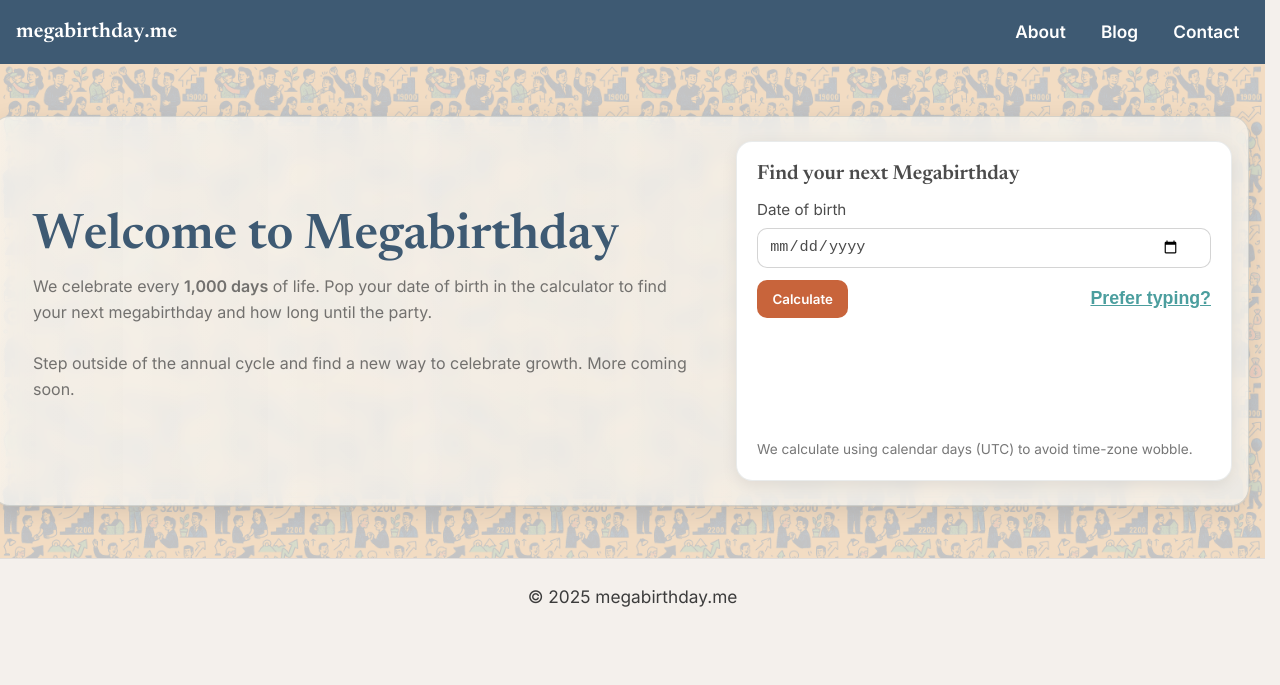
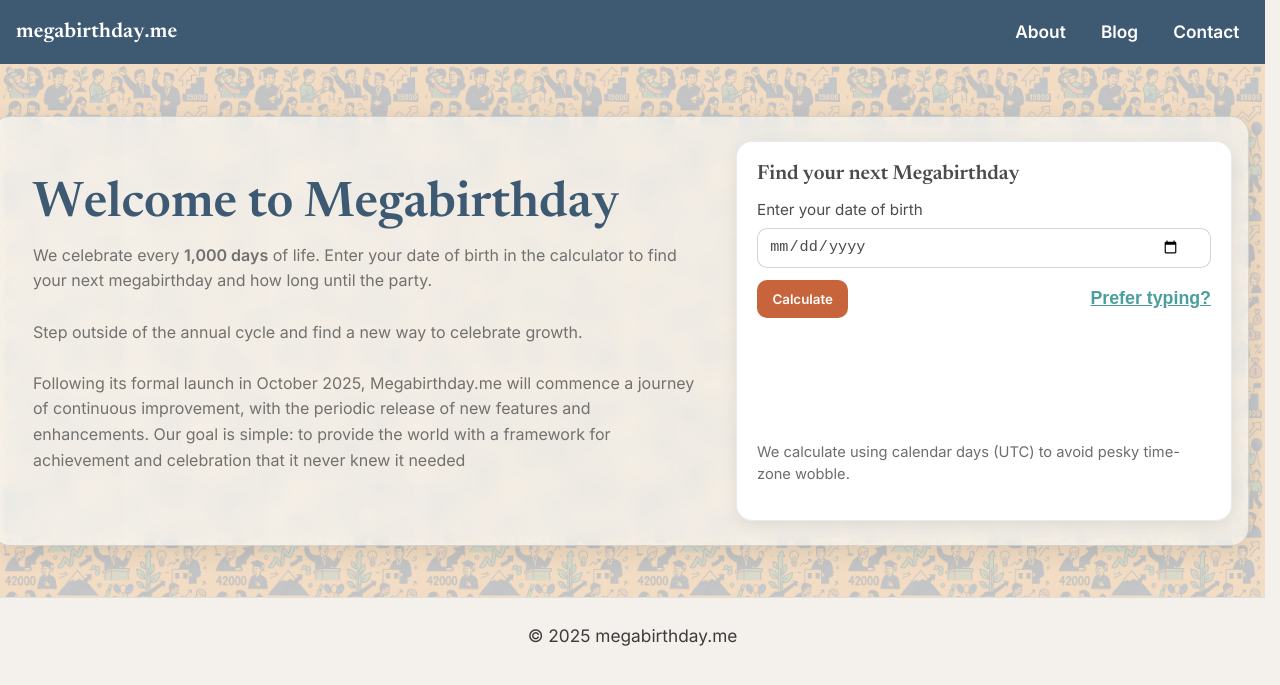
Before and after one commit to Vazool/megabirthday, a Jekyll site: the page built from index.html, in a window 1280 px wide. Shown: the top 685 px of the page. Built offline with Jekyll 4.4.1, drawn with Linux system fonts in a browser that asks for light colours.

Commit message:
content + style update (#23)
* tweak layout.hml for debugging

* uncommented svg in default.html

* Change to layout.html for social preview

* Refactor social previews: single OG/Twitter block with global defaults

* Social preview: hard reset image cache (MB_social_preview_v1.jpg)

* content + style updates: blog typos, blog footnote, index.html cleanup, .mb-footnote moved global

```diff
--- a/assets/css/main.css
+++ b/assets/css/main.css
@@ -330,7 +330,22 @@
 }
 
 /* =========================================================
-   10) UTILITIES
+   10) TYPOGRAPHY UTILITIES
+   ========================================================= */
+.mb-footnote {
+  font-size: 0.85em;
+  line-height: 1.5;
+  color: var(--charcoal);
+  opacity: .75;
+  margin-top: 0.75rem;
+}
+.mb-footnote a {
+  opacity: 1;
+  text-underline-offset: 2px;
+}
+
+/* =========================================================
+   11) UTILITIES
    ========================================================= */
 .visually-hidden{
   position:absolute !important; width:1px; height:1px; padding:0; margin:-1px;
@@ -338,7 +353,7 @@
 }
 
 /* =========================================================
-   11) WALLPAPER TEST
+   12) WALLPAPER TEST
    ========================================================= */
 .wallpaper-test main{
   --mb-tile-url: url('/assets/images/MB_tile_image_v2.png');
@@ -369,7 +384,7 @@
 }
 
 /* =========================================================
-   12) RESPONSIVENESS LADDER (unified)
+   13) RESPONSIVENESS LADDER (unified)
    ========================================================= */
 
 /* ≤380px (tiny phones) */
@@ -524,7 +539,7 @@
 }
 
    /* =========================================================
-   13) DEBUGGING UTILITIES
+   14) DEBUGGING UTILITIES
    Toggle by adding class="is-debug" on <html> (or <body>). Reinstate by rebuilding closing comment tags
    =========================================================
 
--- a/index.html
+++ b/index.html
@@ -12,11 +12,15 @@
     <div>
       <h1 class="mb-hero__title">Welcome to Megabirthday</h1>
       <p class="mb-hero__lead">
-        We celebrate every <strong>1,000 days</strong> of life. Pop your date of birth in the calculator
+        We celebrate every <strong>1,000 days</strong> of life. Enter your date of birth in the calculator
         to find your next megabirthday and how long until the party.
       <br><br>
-        Step outside of the annual cycle and find a new way to celebrate growth. More coming soon.
-      </p>
+        Step outside of the annual cycle and find a new way to celebrate growth.
+      <br><br>
+        Following its formal launch in October 2025, Megabirthday.me will commence a journey of continuous
+        improvement, with the periodic release of new features and enhancements. Our goal is simple: to
+        provide the world with a framework for achievement and celebration that it never knew it needed
+       </p>
     </div>
 
     <!-- Right: calculator -->
@@ -26,7 +30,7 @@
 
         <form id="mb-form" class="mb-form" novalidate>
           <label class="mb-field">
-            <span>Date of birth</span>
+            <span>Enter your date of birth</span>
             <input id="dob" name="dob" type="date" autocomplete="bday" />
             <input id="dobText" name="dobText" type="text" inputmode="numeric"
                    maxlength="10" placeholder="DD/MM/YYYY" class="mb-hide" autocomplete="bday" />
@@ -39,7 +43,7 @@
         </form>
 
         <div id="result" class="mb-result" aria-live="polite"></div>
-        <p class="mb-footnote">We calculate using calendar days (UTC) to avoid time-zone wobble.</p>
+        <p class="mb-footnote">We calculate using calendar days (UTC) to avoid pesky time-zone wobble.</p>
       </div>
     </div>
 
@@ -145,11 +149,11 @@
     min-height: 0;
     display: none; /* optional but nice */
   }
-  .mb-footnote{
+  /*.mb-footnote{ /*this rule now lives in main.css
     margin: .6rem 0 0;
     font-size: .85rem;
     color: var(--ink-soft);
-  }
+  }*/
 
   /* Responsive: stack on small screens (text first, calculator below) */
   @media (max-width: 820px){
```
Also changed, not shown: _posts/2025-08-16-megabirthday_mug.md (+2 -2 lines), _posts/2025-08-17-the_megavergence.md (+4 -1 lines).
